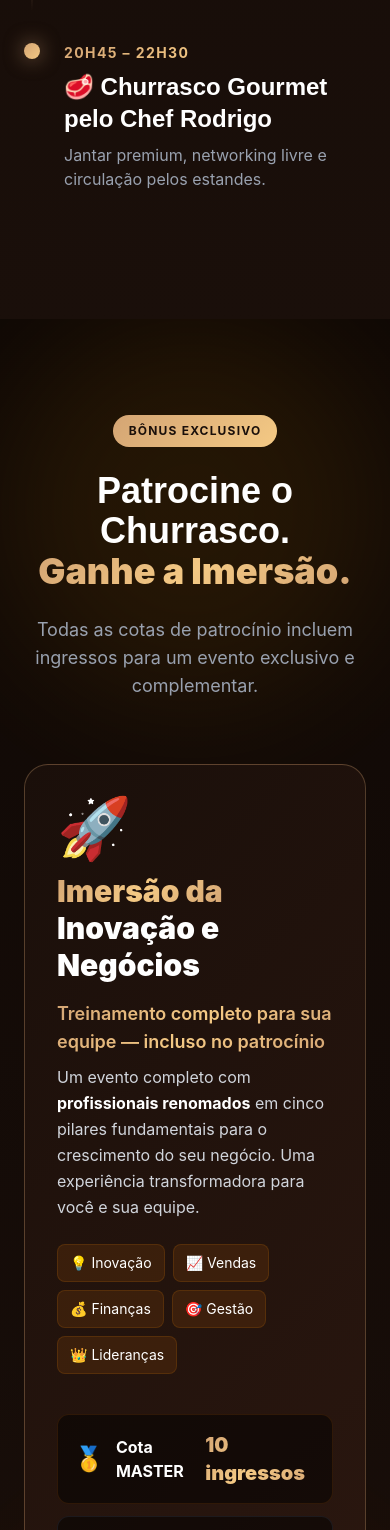
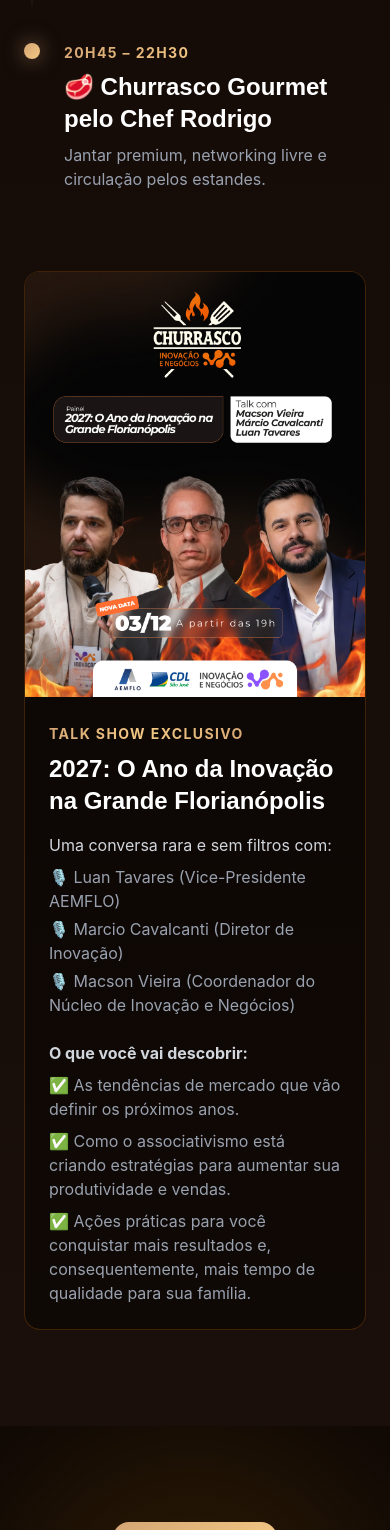
Before and after one commit to voainova/churrasco_n-in, a React (Vite) app: page / in a window 390 px wide. Shown: the part 6345-7875 px from the top of the page. Built offline with nearby package versions, Linux system fonts and the light colour scheme; a small style sheet from the web is missing.

Commit message:
Update ProgramacaoSection.tsx

```diff
--- a/src/components/ProgramacaoSection.tsx
+++ b/src/components/ProgramacaoSection.tsx
@@ -78,6 +78,35 @@ export default function ProgramacaoSection() {
               </div>
             ))}
           </div>
+
+          <div className="mt-12 overflow-hidden rounded-2xl border border-yellow-900/50 bg-black/40">
+            <img
+              src="/assets/Arte_feed_palestrantes.jpeg"
+              className="w-full object-cover"
+              alt="Palestrantes do Talk Show 2027: O Ano da Inovação na Grande Florianópolis"
+            />
+            <div className="p-6 md:p-8">
+              <span className="text-gold text-sm font-bold tracking-widest uppercase">Talk Show exclusivo</span>
+              <h3 className="font-display text-2xl md:text-3xl font-bold mt-2">
+                2027: O Ano da Inovação na Grande Florianópolis
+              </h3>
+              <p className="text-gray-300 mt-4">Uma conversa rara e sem filtros com:</p>
+              <ul className="text-gray-400 mt-2 space-y-1">
+                <li>🎙️ Luan Tavares (Vice-Presidente AEMFLO)</li>
+                <li>🎙️ Marcio Cavalcanti (Diretor de Inovação)</li>
+                <li>🎙️ Macson Vieira (Coordenador do Núcleo de Inovação e Negócios)</li>
+              </ul>
+              <p className="text-gray-300 font-bold mt-6">O que você vai descobrir:</p>
+              <ul className="text-gray-400 mt-2 space-y-2">
+                <li>✅ As tendências de mercado que vão definir os próximos anos.</li>
+                <li>✅ Como o associativismo está criando estratégias para aumentar sua produtividade e vendas.</li>
+                <li>
+                  ✅ Ações práticas para você conquistar mais resultados e, consequentemente, mais tempo de qualidade
+                  para sua família.
+                </li>
+              </ul>
+            </div>
+          </div>
         </div>
       </div>
     </section>
```
